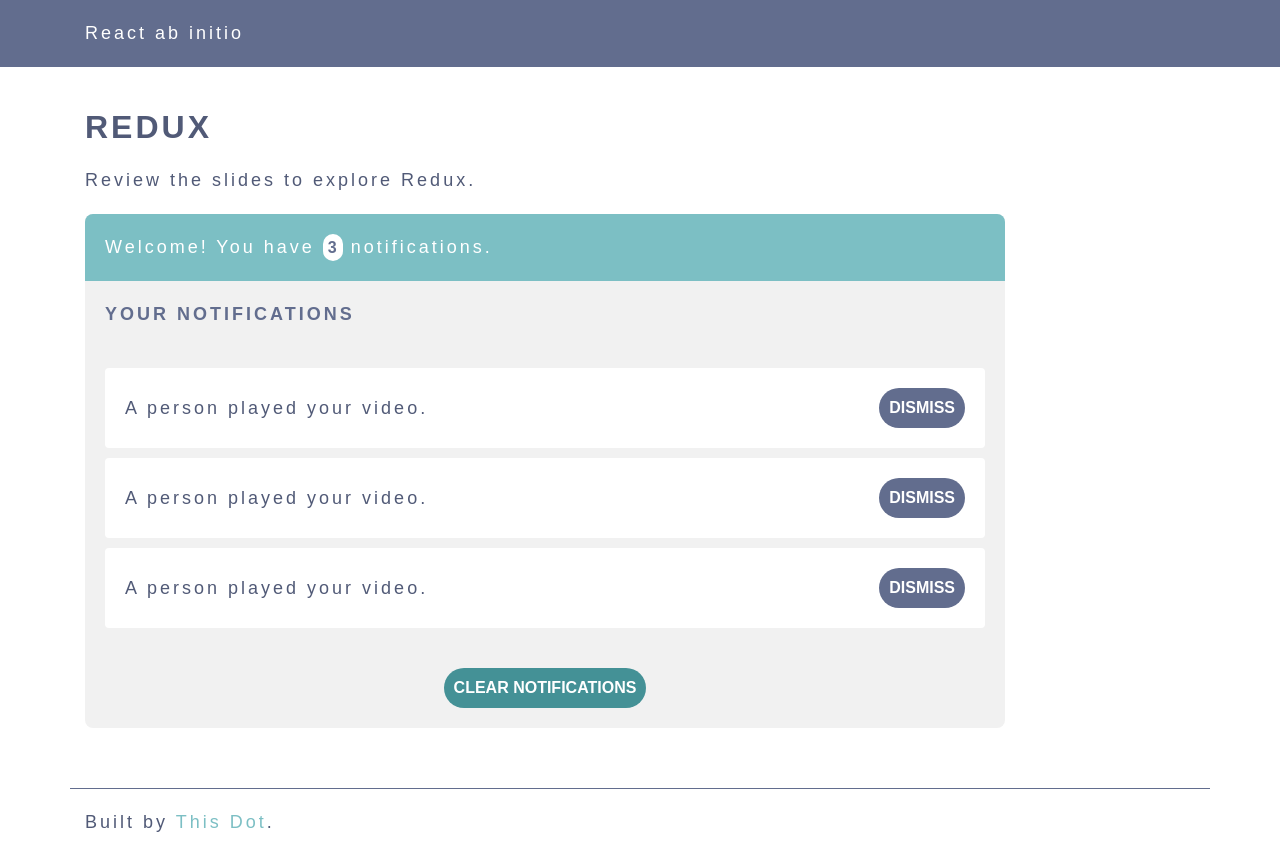
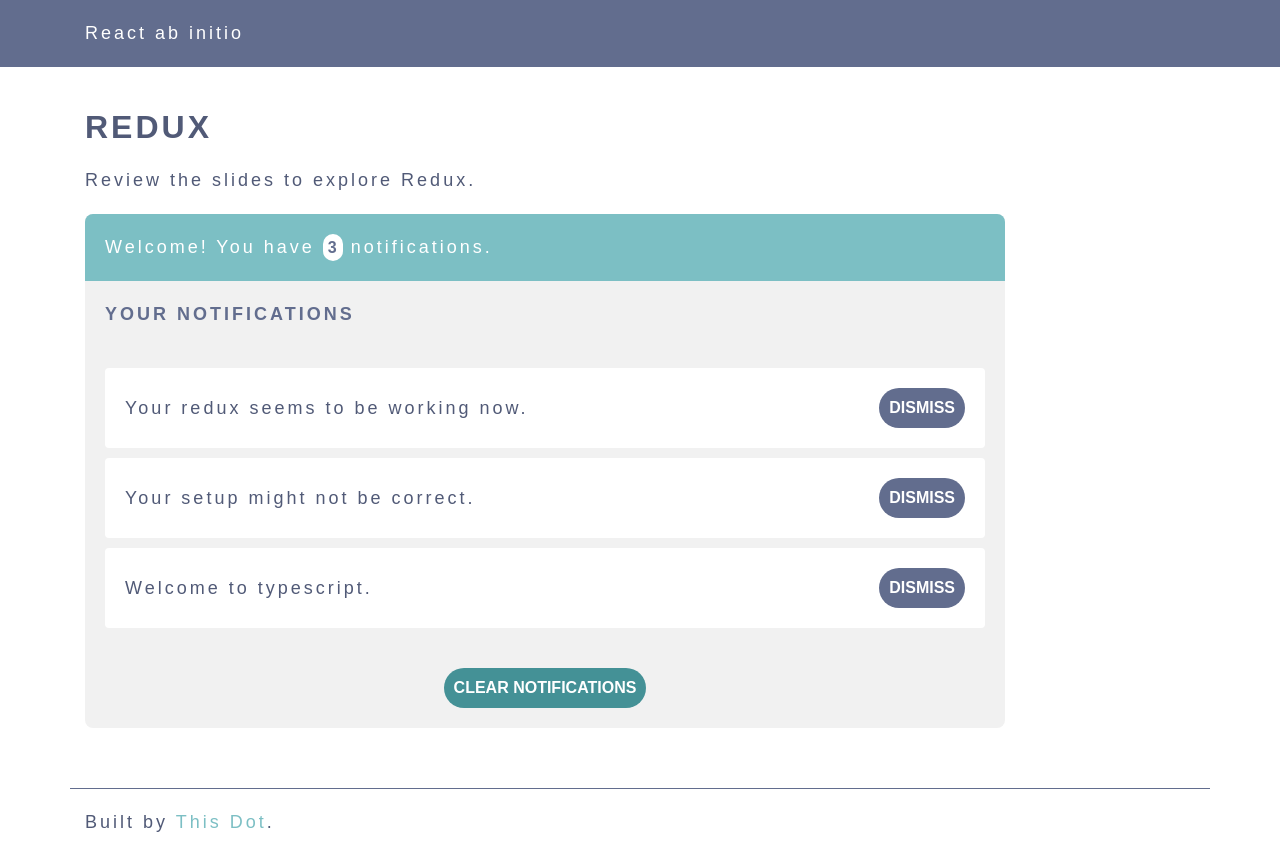
Before and after one commit to ShivaKshatriya/reactLearning, a React (Create React App) app: page /redux in a window 1280 px wide. Built offline with nearby package versions, Linux system fonts and the light colour scheme.

Commit message:
Redux demo for notifications list

```diff
--- a/package.json
+++ b/package.json
@@ -6,7 +6,9 @@
     "bootstrap": "v4.0.0-alpha.5",
     "react": "^15.5.4",
     "react-dom": "^15.5.4",
+    "react-redux": "^5.0.5",
     "react-router-dom": "^4.1.1",
+    "redux-thunk": "^2.2.0",
     "whatwg-fetch": "^2.0.3"
   },
   "devDependencies": {
@@ -15,6 +17,8 @@
     "@types/react": "^15.0.24",
     "@types/react-dom": "^15.5.0",
     "@types/react-router-dom": "^4.0.4",
+    "@types/react-redux": "^4.4.42",
+    "@types/redux-thunk": "^2.1.32",
     "node-sass-chokidar": "0.0.1",
     "npm-run-all": "^4.0.2",
     "react-scripts-ts": "1.4.0"
--- /dev/null
+++ b/src/components/notifications/actions/index.tsx
@@ -0,0 +1,15 @@
+export const DISMISS_NOTIFICATION = 'DISMISS_NOTIFICATION';
+export const CLEAR_NOTIFICATIONS = 'CLEAR_NOTIFICATIONS';
+
+export type Action =
+    { type: 'DISMISS_NOTIFICATION', id: number } |
+    { type: 'CLEAR_NOTIFICATIONS' }
+
+export const dismissNotification = (id: number): Action => ({
+    type: DISMISS_NOTIFICATION,
+    id
+});
+
+export const clearNotifications = (): Action => ({
+    type: CLEAR_NOTIFICATIONS
+});
--- a/src/components/notifications/notification-item.tsx
+++ b/src/components/notifications/notification-item.tsx
@@ -1,11 +1,18 @@
 import * as React from 'react';
+import { Store } from './reducers';
 import '../../styles/components/notification-item.css';
 
-export default function() {
+export default function(props: { dismiss: (id: number) => void, notification: Store.Notification }) {
+    let { dismiss, notification } = props;
+    let handleClick = (e: React.SyntheticEvent<HTMLButtonElement>) => {
+        e.preventDefault();
+        dismiss(notification.id);
+    };
+
     return (
         <li className="notification-item">
-            A person played your video.
-            <button className="button">Dismiss</button>
+            {notification.text}
+            <button className="button" onClick={handleClick}>Dismiss</button>
         </li>
     );
 }
--- /dev/null
+++ b/src/components/notifications/notifications-app.tsx
@@ -0,0 +1,59 @@
+import * as React from 'react';
+import * as redux from 'redux';
+import { Provider } from 'react-redux';
+import thunk from 'redux-thunk';
+import AppHeader from './header';
+import { Notifications } from './notifications';
+import '../../styles/components/notifications-app.css';
+
+import {
+    Store,
+    reducers
+} from './reducers';
+
+let sampleState = {
+    notifications: [
+        {
+            id: 1,
+            text: 'Your redux seems to be working now.',
+            createdOn: new Date()
+        } as Store.Notification,
+        {
+            id: 2,
+            text: 'Your setup might not be correct.',
+            createdOn: new Date()
+        } as Store.Notification,
+        {
+            id: 3,
+            text: 'Welcome to typescript.',
+            createdOn: new Date()
+        } as Store.Notification
+    ]
+}
+
+let store: redux.Store<Store.All> = redux.createStore(
+    reducers,
+    sampleState as Store.All,
+    redux.applyMiddleware(thunk)
+);
+
+export default function() {
+    return (
+        <Provider store={store}>
+            <div className="notifications-miniapp">
+                <AppHeader />
+                <div className="notifications-info">
+                    <h3>
+                        Your notifications
+                    </h3>
+                    <Notifications />
+                    <footer>
+                        <button className="button">
+                            Clear notifications
+                        </button>
+                    </footer>
+                </div>
+            </div>
+        </Provider>
+    );
+}
--- a/src/components/notifications/notifications.tsx
+++ b/src/components/notifications/notifications.tsx
@@ -1,15 +1,49 @@
 import * as React from 'react';
+import * as redux from 'redux';
+import { connect } from 'react-redux';
 import NotificationItem from './notification-item';
+import { dismissNotification } from './actions';
+import { Store } from './reducers';
 import '../../styles/components/notifications-list.css';
 
-export default function() {
+type OwnProps = {
+}
+
+type ConnectedState = {
+    notifications: Store.Notification[]
+}
+
+type ConnectedDispatch = {
+    dismiss: (id: number) => void;
+}
+
+const mapStateToProps = (state: Store.All, listProps: OwnProps): ConnectedState => ({
+    notifications: state.notifications
+});
+
+const mapDispatchToProps = (dispatch: redux.Dispatch<Store.All>): ConnectedDispatch => ({
+    dismiss: (id: number) => (dispatch(dismissNotification(id)))
+});
+
+class NotificationsList extends React.Component<ConnectedState & ConnectedDispatch & OwnProps, {}> {
+    public render() {
+        let { notifications, dismiss  } = this.props;
         return (
             <div className="notifications-list">
+                {notifications.length > 0 ? (
                     <ul>
-                <NotificationItem />
-                <NotificationItem />
-                <NotificationItem />
+                        {notifications.map((notification: Store.Notification) => {
+                            return (
+                                <NotificationItem dismiss={dismiss} notification={notification} />
+                            );
+                        })}
                     </ul>
+                ) : (
+                    <p><em>No notifications</em></p>
+                )}
             </div>
         );
     }
+}
+
+export const Notifications: React.ComponentClass<OwnProps> = connect(mapStateToProps, mapDispatchToProps)(NotificationsList);
--- /dev/null
+++ b/src/components/notifications/reducers/index.tsx
@@ -0,0 +1,36 @@
+import { combineReducers } from 'redux';
+import {
+    Action,
+    DISMISS_NOTIFICATION,
+    CLEAR_NOTIFICATIONS
+} from '../actions';
+
+export namespace Store {
+    export type Notification = {
+        id: number,
+        text: string,
+        createdOn: Date
+    }
+
+    export type All = {
+        notifications: Notification[]
+    }
+}
+
+function notifications(state = [] as Store.Notification[], action: Action) : Store.Notification[] {
+    switch(action.type) {
+        case DISMISS_NOTIFICATION:
+            let notificationsNew = state.filter((notification) => {
+                return notification.id !== action.id;
+            });
+            return notificationsNew;
+        case CLEAR_NOTIFICATIONS:
+            return [];
+
+        default: return state;
+    }
+}
+
+export const reducers = combineReducers<Store.All>({
+    notifications
+});
--- a/src/routes/redux.tsx
+++ b/src/routes/redux.tsx
@@ -1,7 +1,5 @@
 import * as React from 'react';
-import AppHeader from '../components/notifications/header';
-import Notifications from '../components/notifications/notifications';
-import '../styles/modules/redux.css';
+import NotificationsApp from '../components/notifications/notifications-app';
 
 export default function() {
     return (
@@ -12,20 +10,7 @@ export default function() {
             </p>
             <div className="row">
                 <div className="col-md-10 push-md-1">
-                    <div className="notifications-miniapp">
-                        <AppHeader />
-                        <div className="notifications-info">
-                            <h3>
-                                Your notifications
-                            </h3>
-                            <Notifications />
-                            <footer>
-                                <button className="button">
-                                    Clear notifications
-                                </button>
-                            </footer>
-                        </div>
-                    </div>
+                    <NotificationsApp />
                 </div>
             </div>
         </div>
```
Also changed, not shown: src/styles/components/notifications-app.scss (renamed from src/styles/modules/redux.scss). Lines whose indentation alone changed are shown as unchanged.
